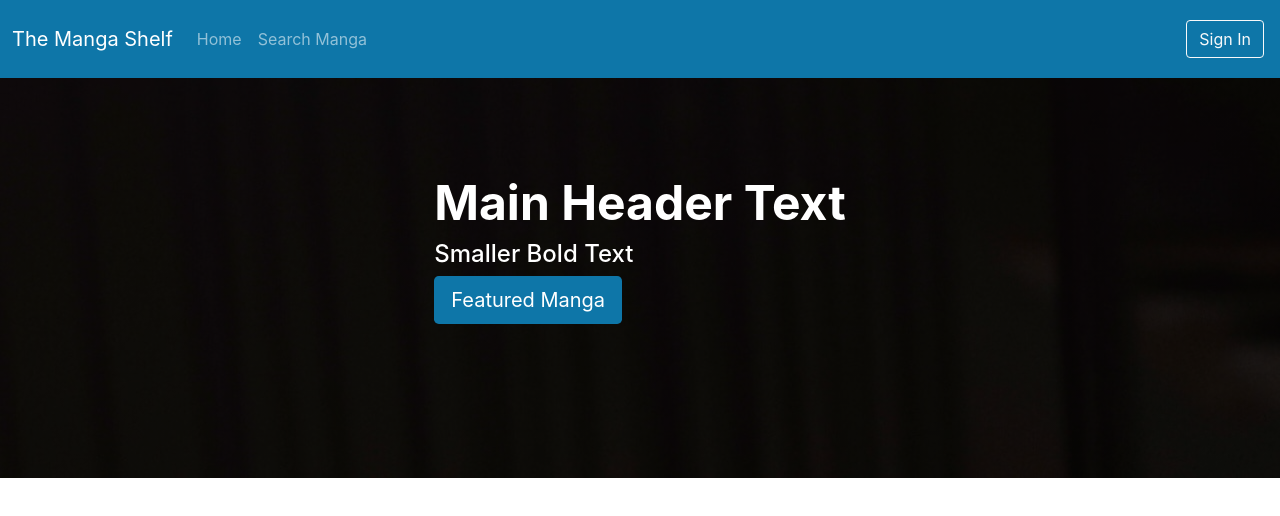
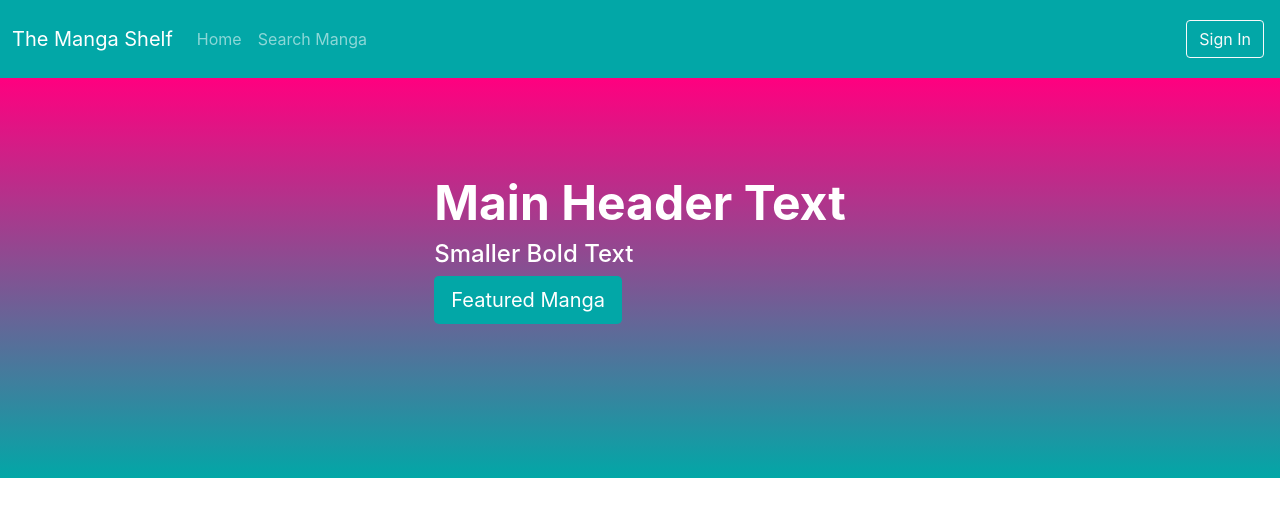
Before and after one commit to kodebae/The-Manga-Shelf, a React (Create React App) app in the folder manga-app/: page / in a window 1280 px wide. Shown: the top 516 px of the page. Built offline with nearby package versions, Linux system fonts and the light colour scheme.

Commit message:
styles: update to colors

```diff
--- a/manga-app/src/App.css
+++ b/manga-app/src/App.css
@@ -3,7 +3,7 @@
 }
 
 .header {
-  background-image: linear-gradient( rgba(0, 0, 0, 0.7), rgba(0, 0, 0, 0.7) ), url("./Images/Public Images/image-2.jpg");
+  background-image: linear-gradient( rgba(255, 0, 127, 1), rgba(2, 167, 167, 1) ), url("./Images/Public Images/image-2.jpg");
   opacity: var(--mainOpacity);
   height: 25em !important;
 }
@@ -18,7 +18,7 @@
 }
 
 .main-color {
-background-color: #0e76a8 ;
+background-color: #02A7A7 ;
 }
 
 .col-image-left {
--- a/manga-app/src/Layouts/NavbarAndFooter/Navbar.tsx
+++ b/manga-app/src/Layouts/NavbarAndFooter/Navbar.tsx
@@ -28,3 +28,9 @@ export const Navbar = () => {
     </nav>
     )
 }
+
+/**
+ * * Collapsible nav bar is attached to target and div with same ID creates a toggled nav bar.
+ * * The navbar features built in responsiveness. It auto scales with the screen size.
+ *
+ */
```
Also changed, not shown: manga-app/src/App.tsx (+5 -3 lines), manga-app/src/Layouts/Home/Carousel.tsx (added, +12 -0 lines), manga-app/src/Layouts/Home/Header.tsx (+7 -0 lines).
